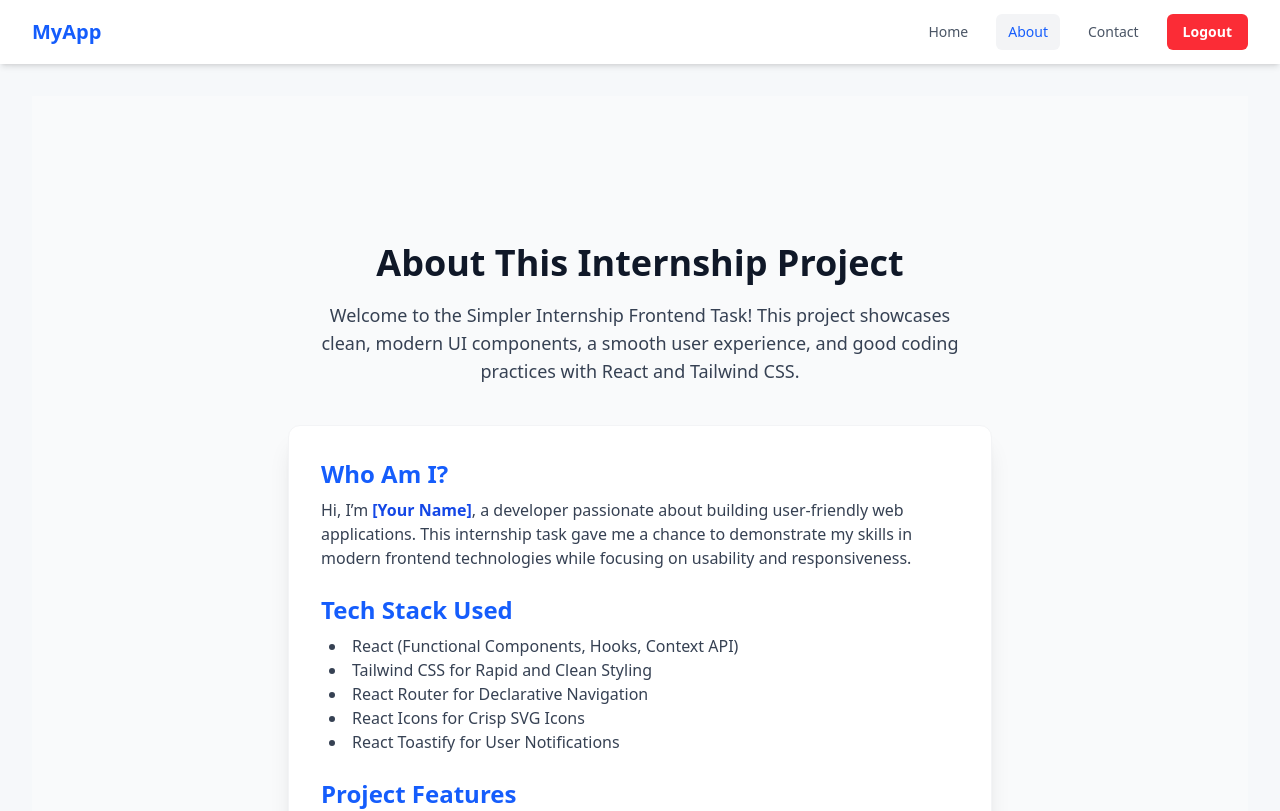
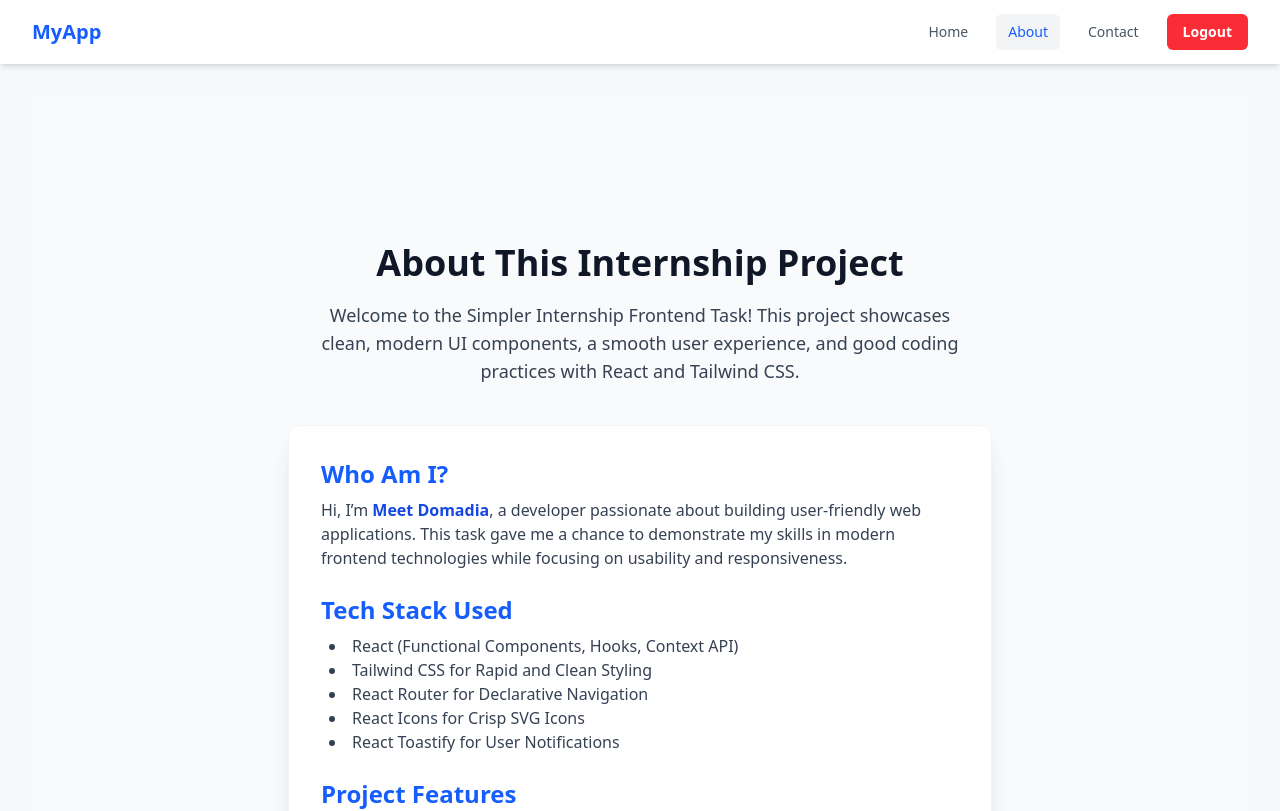
Before and after one commit to MeetDomadia123/SImpler_Internship, a React (Vite) app in the folder client/: page /about in a window 1280 px wide. Shown: the top 811 px of the page. Built offline with nearby package versions, Linux system fonts and the light colour scheme; sample sign-in values are in the browser's storage.

Commit message:
small changes

```diff
--- a/client/src/pages/About.jsx
+++ b/client/src/pages/About.jsx
@@ -25,10 +25,10 @@ const About = () => {
               {/* Remember to replace this with your actual name */}
               Hi, I’m{" "}
               <span className="font-bold text-blue-700 dark:text-blue-400">
-                [Your Name]
+                Meet Domadia
               </span>
               , a developer passionate about building user-friendly web
-              applications. This internship task gave me a chance to demonstrate
+              applications. This task gave me a chance to demonstrate
               my skills in modern frontend technologies while focusing on
               usability and responsiveness.
             </p>
--- a/client/src/pages/Contact.jsx
+++ b/client/src/pages/Contact.jsx
@@ -158,7 +158,7 @@ const Contact = () => {
               <InfoCard
                 icon={<FaMapMarkerAlt />}
                 title="Our Office"
-                text="123 Innovation Drive, Tech City, USA"
+                text="123 Innovation Drive, Tech City,Mumbai, India"
               />
               <InfoCard
                 icon={<FaEnvelope />}
```
